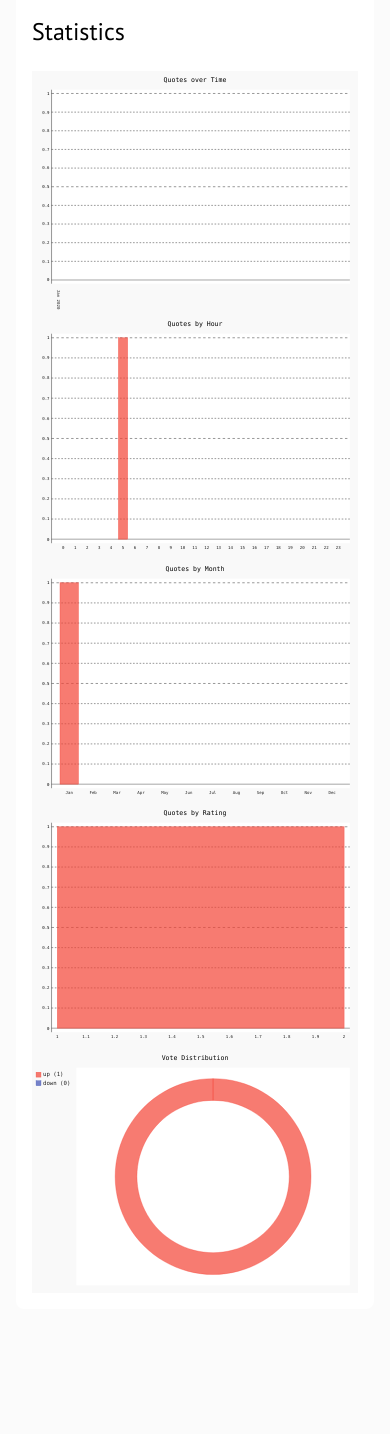
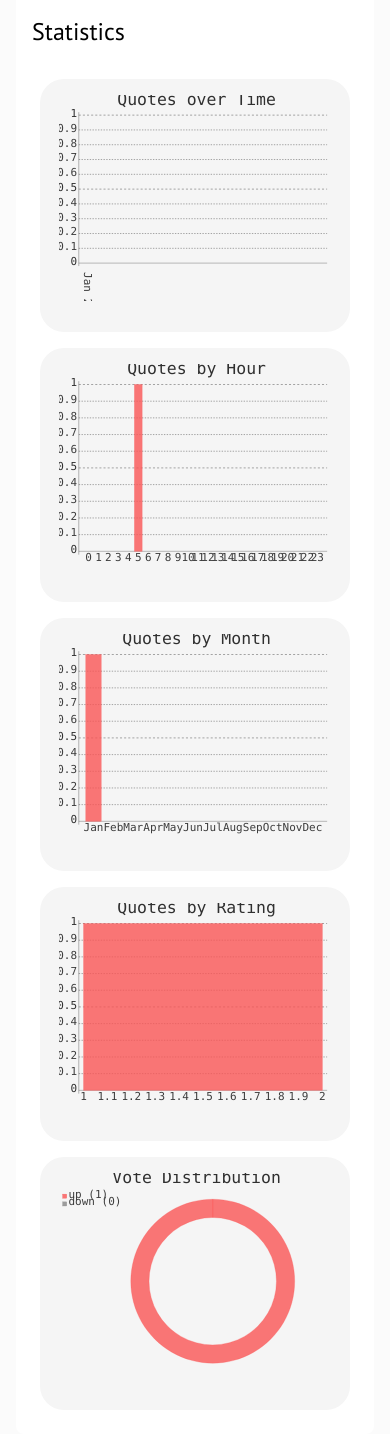
Before and after one commit to blairsec/blairbash, a Django app: page /stats in a window 390 px wide. Shown: the part 195-1629 px from the top of the page. Before the commit the page ends 1470 px from the top, so only its background shows below. Run offline with Django 3.2, Linux system fonts and the light colour scheme; tables that the repository leaves empty hold one stand-in row (values such as "Sample post"); some libraries are stand-ins or nearby versions.

Commit message:
chart styles

```diff
--- a/qdb/charts.py
+++ b/qdb/charts.py
@@ -5,6 +5,22 @@ from django.utils.timezone import localtime
 from .models import Quote, Vote
 
 import pygal
+
+from pygal.style import Style
+style = Style(
+	background='transparent',
+	plot_background='transparent',
+	foreground='#3d3d3d',
+	foreground_strong='#303030',
+	foreground_subtle='#939393',
+	opacity='.8',
+	opacity_hover='.9',
+	colors=('#fa5555', '#888'),
+	label_font_size=15,
+	major_label_font_size=15,
+	title_font_size=20,
+	legend_font_size=15
+)
 
 MONTHS = ('Jan', 'Feb', 'Mar', 'Apr', 'May', 'Jun', 'Jul', 'Aug', 'Sep', 'Oct', 'Nov', 'Dec')
 
@@ -22,6 +38,7 @@ class QuotesOverTime():
 			show_legend=False,
 			show_dots=False,
 			fill=True,
+			style=style
 		)
 
 	def pull(self):
@@ -50,6 +67,7 @@ class QuotesByHour():
 			x_labels = list(map(str, range(24))),
 			margin=20,
 			show_legend=False,
+			style=style
 		)
 
 	def pull(self):
@@ -71,6 +89,7 @@ class QuotesByMonth():
 			x_labels = MONTHS,
 			margin=20,
 			show_legend=False,
+			style=style
 		)
 
 	def pull(self):
@@ -91,6 +110,7 @@ class QuotesByRating():
 			title='Quotes by Rating',
 			margin=20,
 			show_legend=False,
+			style=style
 		)
 
 	def pull(self):
@@ -115,6 +135,7 @@ class VoteDistribution():
 			title='Vote Distribution',
 			margin=20,
 			inner_radius=.7,
+			style=style
 		)
 
 	def pull(self):
--- a/qdb/static/qdb/style.css
+++ b/qdb/static/qdb/style.css
@@ -445,7 +445,63 @@ div.g-recaptcha {
 	height: 0;
 }
 
+.chart {
+	width: 45%;
+	display: block;
+	background-color: var(--secondary);
+	border-radius: 1.5em;
+	padding: 0.5em 1em;
+	margin: 1em;
+}
+
+.charts-container {
+	display: flex;
+	justify-content: center;
+	flex-wrap: wrap;
+}
+
+@media only screen and (max-width: 1470px) {
+	.chart {
+		width: 40%;
+	}
+}
+
+@media only screen and (max-width: 830px) {
+	.chart {
+		width: 100%;
+	}
+}
+
 @media only screen and (max-width: 600px) {
+	.chart {
+		width: 100%;
+		margin: 0.5em;
+	}
+
+	.chart svg {
+		padding-bottom: 6vw;
+		padding-top: 0.5em;
+		padding-left: 0.2em;
+	}
+
+	.chart .title {
+		font-size: 3em !important;
+	}
+
+	.chart .legend text {
+		font-size: 2em !important;
+		margin-top: 1em;
+	}
+
+	.chart .legend text[x="17.0"] {
+		position: relative;
+		top: 1em;
+	}
+
+	.chart .axis text {
+		font-size: 2em !important;
+	}
+
 	html {
 		background-color: var(--background);
 		margin: 0.5em;
--- a/qdb/templates/qdb/stats.html
+++ b/qdb/templates/qdb/stats.html
@@ -1,12 +1,12 @@
 {% extends 'qdb/base.html' %}
 
 {% block content %}
-	<div class="fullwidth">
-		<h1>{% block title %}Statistics{% endblock %}</h1>
-		<div>{{ quotes_over_time|safe }}</div>
-		<div>{{ quotes_by_hour|safe }}</div>
-		<div>{{ quotes_by_month|safe }}</div>
-		<div>{{ quotes_by_rating|safe }}</div>
-		<div>{{ vote_distribution|safe }}</div>
+	<h1>{% block title %}Statistics{% endblock %}</h1>
+	<div class="fullwidth charts-container">
+		<div class='chart'>{{ quotes_over_time|safe }}</div>
+		<div class='chart'>{{ quotes_by_hour|safe }}</div>
+		<div class='chart'>{{ quotes_by_month|safe }}</div>
+		<div class='chart'>{{ quotes_by_rating|safe }}</div>
+		<div class='chart'>{{ vote_distribution|safe }}</div>
 	</div>
 {% endblock %}
```
